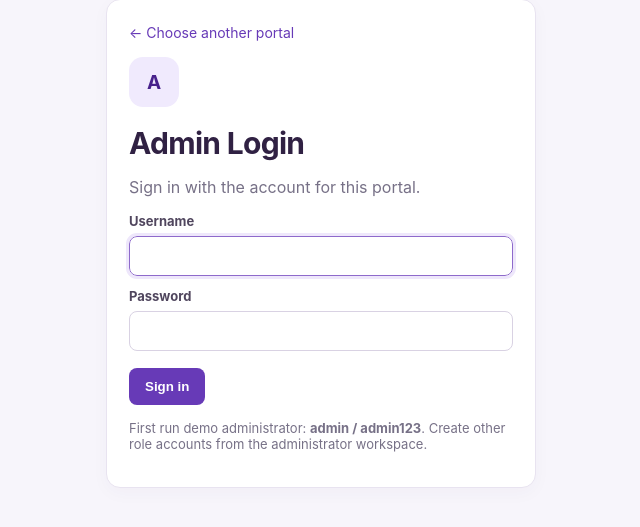
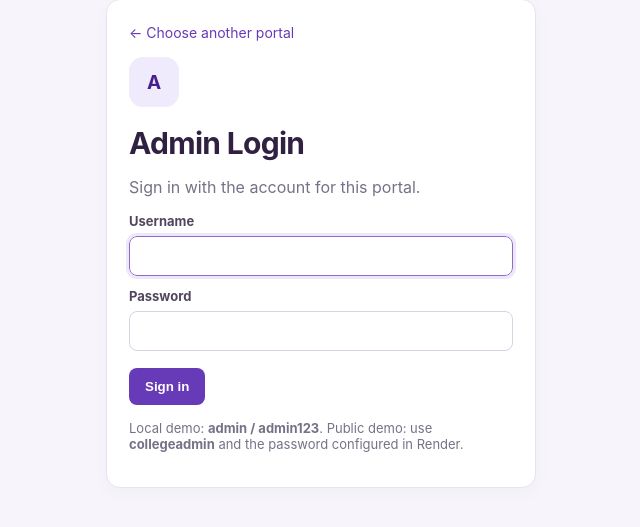
Before and after one commit to Chandni-a11y/Examination-Result-computation, a Flask app: page /login/admin in a window 1280 px wide. Shown: the part 139-666 px from the top of the page, without its empty margins (319-959 px from the left). Run offline with Flask 3, Linux system fonts and the light colour scheme.

Commit message:
fix-public-admin-login-guidance

```diff
--- a/templates/login.html
+++ b/templates/login.html
@@ -1,4 +1,4 @@
 {% extends 'base.html' %}{% block title %}{{ role|replace('_',' ')|title }} sign in · College Examination System{% endblock %}
 {% block content %}<section class="card login-card"><a class="back-link" href="{{ url_for('home') }}">← Choose another portal</a><div class="role-mark">{{ role[0]|upper }}</div><h1>{{ role|replace('_',' ')|title }} Login</h1><p class="muted">Sign in with the account for this portal.</p>
 <form method="post"><input type="hidden" name="csrf_token" value="{{ csrf_token() }}"><label>Username<input name="username" required autofocus></label><label>Password<input type="password" name="password" required></label><button>Sign in</button></form>
-{% if role == 'admin' %}<p class="hint">First run demo administrator: <strong>admin / admin123</strong>. Create other role accounts from the administrator workspace.</p>{% else %}<p class="hint">Your portal login is created by the administrator. Use credentials assigned for this role.</p>{% endif %}</section>{% endblock %}
+{% if role == 'admin' %}<p class="hint">Local demo: <strong>admin / admin123</strong>. Public demo: use <strong>collegeadmin</strong> and the password configured in Render.</p>{% else %}<p class="hint">Your portal login is created by the administrator. Use credentials assigned for this role.</p>{% endif %}</section>{% endblock %}
```
